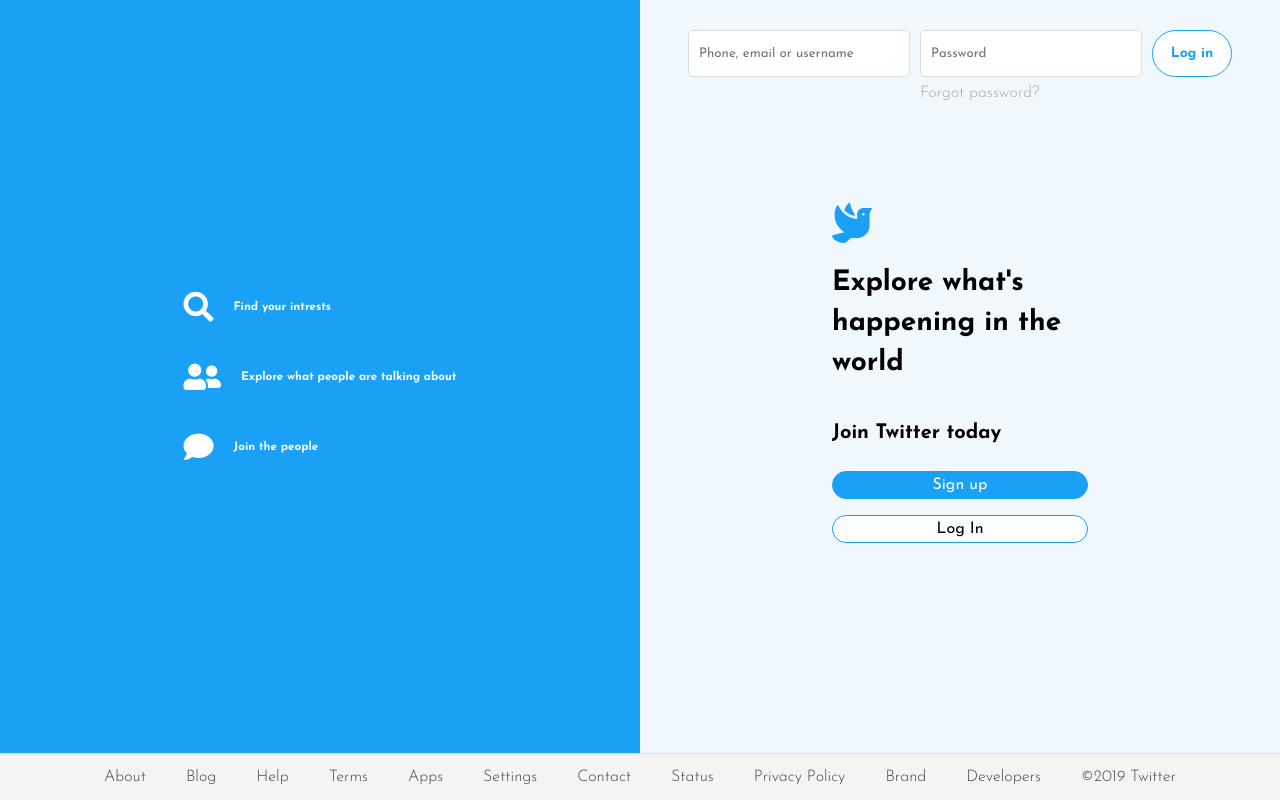
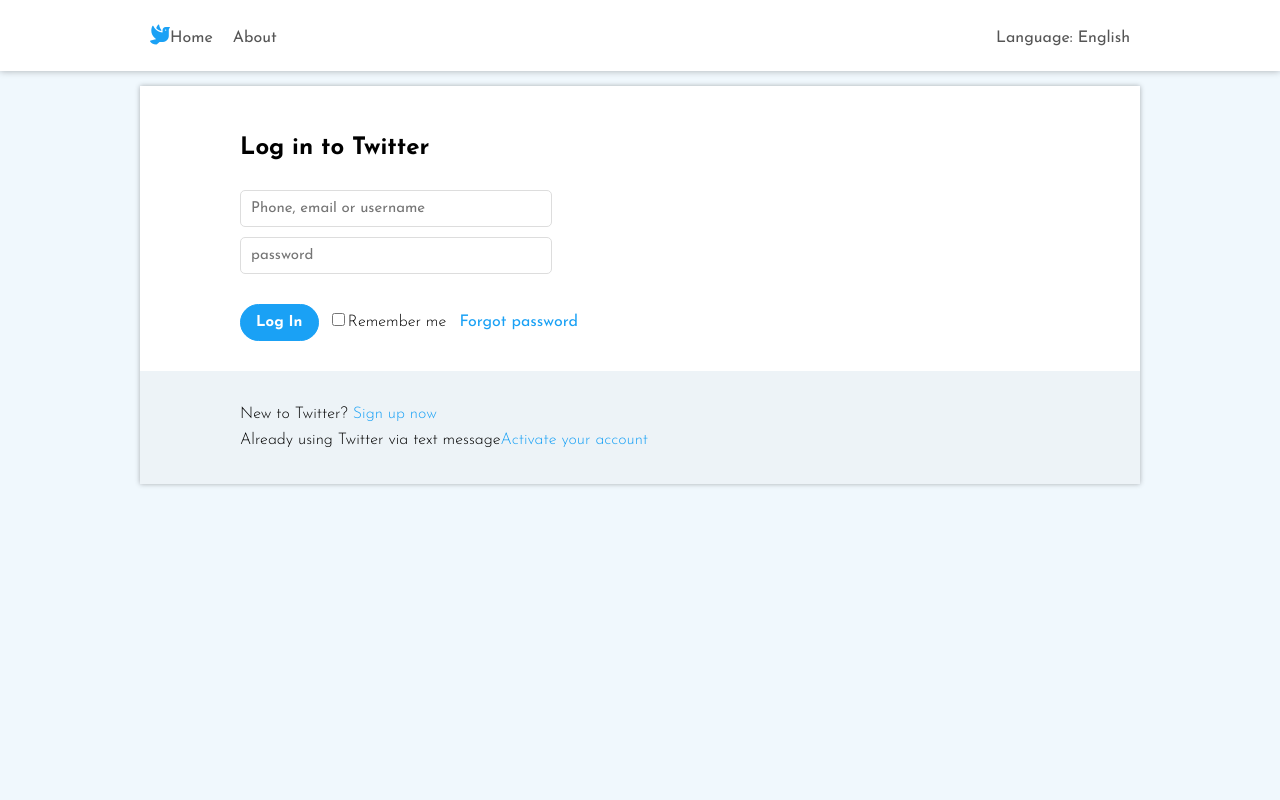
Before and after one commit to Sumit-Rawat/Twitter-Like-UI, a plain HTML site: page index.html in a window 1280 px wide. Drawn offline with Linux system fonts and the light colour scheme.

Commit message:
Added Login page.

```diff
--- a/index.css
+++ b/index.css
@@ -22,7 +22,7 @@ body{
 .main-page{
     width: 100%;
     height: 100vh;
-    display: grid;
+    display: none;
     grid-template-columns: repeat(2,1fr);
     grid-template-rows: 1fr min-content;
 }
@@ -207,3 +207,174 @@ btn-top:hover{
 
 
 /* end of main page */
+
+
+/* login page */
+
+.login-page{
+    width: 100%;
+    height: 100vh;
+    display: grid;
+    grid-template-columns: minmax(5rem,1fr) 2fr  minmax(5rem,1fr);
+    grid-template-rows: repeat(2,min-content) 1fr;
+    grid-row-gap: 1.5rem;
+}
+
+/* login page nav */
+
+.login-page-nav{
+    grid-column:1/-1;
+    grid-row:1/2;
+    background-color: #fff;
+    padding:2.5rem 0;
+    box-shadow: 0 0 .7rem rgba(0,0,0,.3);
+}
+
+.login-page-nav ul{
+    width: 100rem;
+    margin:auto;
+    display:flex;
+    align-items: flex-end;
+    list-style: none;
+}
+
+.login-page-nav li{
+    margin:0 1rem;
+    position: relative;
+}
+
+.login-page-nav li:last-child{
+    margin-left: auto;
+}
+
+.login-page-nav li::after{
+    content:"";
+    width:100%;
+    height: .4rem;
+    background-color: #1aa1f5;
+    position: absolute;
+    bottom:-2.5rem;
+    left :0;
+    opacity: 0;
+    transition:opacity .3s;
+}
+
+.login-page-nav li:hover::after{
+    opacity: 1;
+
+}
+
+.login-page-nav a{
+    font-size:1.6rem;
+    text-decoration: none;
+    color: #555;
+    transition: color .3s;
+}
+
+.login-page-nav li:hover a{
+    color: #1aa1f5;
+}
+
+.login-page-nav i{
+    color: #1aa1f5;
+    font-size: 2rem;
+}
+
+/* end of login page nav */
+
+/* login */
+
+.login{
+    grid-column:2/3;
+    grid-row: 2/3;
+    background-color: #fff;
+    width:100rem;
+    display: grid;
+    grid-template-columns: 10rem 8fr;
+    grid-template-rows: 2fr 1fr;
+    box-shadow: 0 0 0.5rem rgba(0,0,0,0.3);
+}
+
+.login-content{
+    grid-column: 2/-1;
+    grid-row: 1/2;
+    padding: 5rem 0 1rem 0;
+}
+
+.login-content h2{
+    font-size:2.4rem;
+    margin-bottom: 3rem;
+}
+
+.login-form{
+    display: flex;
+    flex-direction: column;
+}
+
+.login-form input:not(.login-form-checkbox){
+    width:30rem;
+    height: 3.5rem;
+    margin-bottom: 1rem;
+    border: .1rem solid #ddd;
+    border-radius: 0.5rem;
+    padding-left: 1rem;
+    font-size: 1.5rem;
+    transition: background-color .3s ;
+}
+
+.login-form input:focus{
+    background-color: #d9ebf7;
+}
+
+.login-form div{
+    margin-top:2rem;
+}
+
+.login-form button {
+    padding: 1rem 1.5rem;
+    background-color: #1aa1f5;
+    color: #fff;
+    border-radius: 4rem;
+    border: 0.1rem solid #1aa1f5;
+    font-size: 1.5rem;
+    font-weight: bold;
+    margin-right: 1rem;
+    cursor: pointer;
+}
+
+.login-form label{
+    font-size:1.6rem;
+    font-weight: 300;
+    margin-right: 1rem;
+}
+
+.login-form a{
+    text-decoration: none;
+    font-size: 1.6rem;
+    color: #1aa1f5;
+}
+
+
+.login-footer{
+    grid-column:1/-1;
+    grid-row: 2/-1;
+    background-color: #edf3f7;
+    padding-left: 100px;
+    display: flex;
+    flex-direction: column;
+    justify-content: center;
+    margin-top:2rem;
+}
+
+.login-footer p{
+    font-size: 1.6rem;
+    font-weight: 300;
+    margin: .5rem 0;
+}
+
+.login-footer a{
+    text-decoration: none;
+    color: #1aa1f5;
+}
+
+/* end of login page */
--- a/index.html
+++ b/index.html
@@ -87,5 +87,47 @@
         <!-- end of footer -->
     </section>
 <!-- end of main page -->
+
+<!-- login page -->
+ <section class="login-page">
+<!-- login page nav-->
+<nav class="login-page-nav">
+    <ul>
+        <li classs="brand"><a href="#"><i class="fas fa-dove"></i>Home</a></li>
+        <li><a href="#">About</a></li>
+        <li><a href="#">Language: English</a></li>
+    </ul>
+</nav>
+
+<!-- login -->
+
+<div class="login">
+    <div class="login-content">
+        <h2>Log in to Twitter</h2>
+        <form class="login-form">
+            <input type="text" placeholder="Phone, email or username"/>
+            <input type="password" placeholder="password"/>
+            <div>
+                <button type="button" class="login-form-btn">Log In</button>
+                <input type="checkbox" class="login-form-checkbox" id="check"/>
+                <label for="check">Remember me</label>
+                <a href="#">Forgot password</a>
+            </div>
+        </form>
+    </div>
+<footer class="login-footer">
+    <p>New to Twitter? <a href="#">Sign up now</a></p>
+    <p>Already using Twitter via text message<a href="#">Activate your account</a></p>
+</footer>
+
+</div>
+
+
+<!-- end of login -->
+
+<!-- end of login page nav-->
+</section>
+<!-- end of login page -->
+
   </body>
 </html>
```
